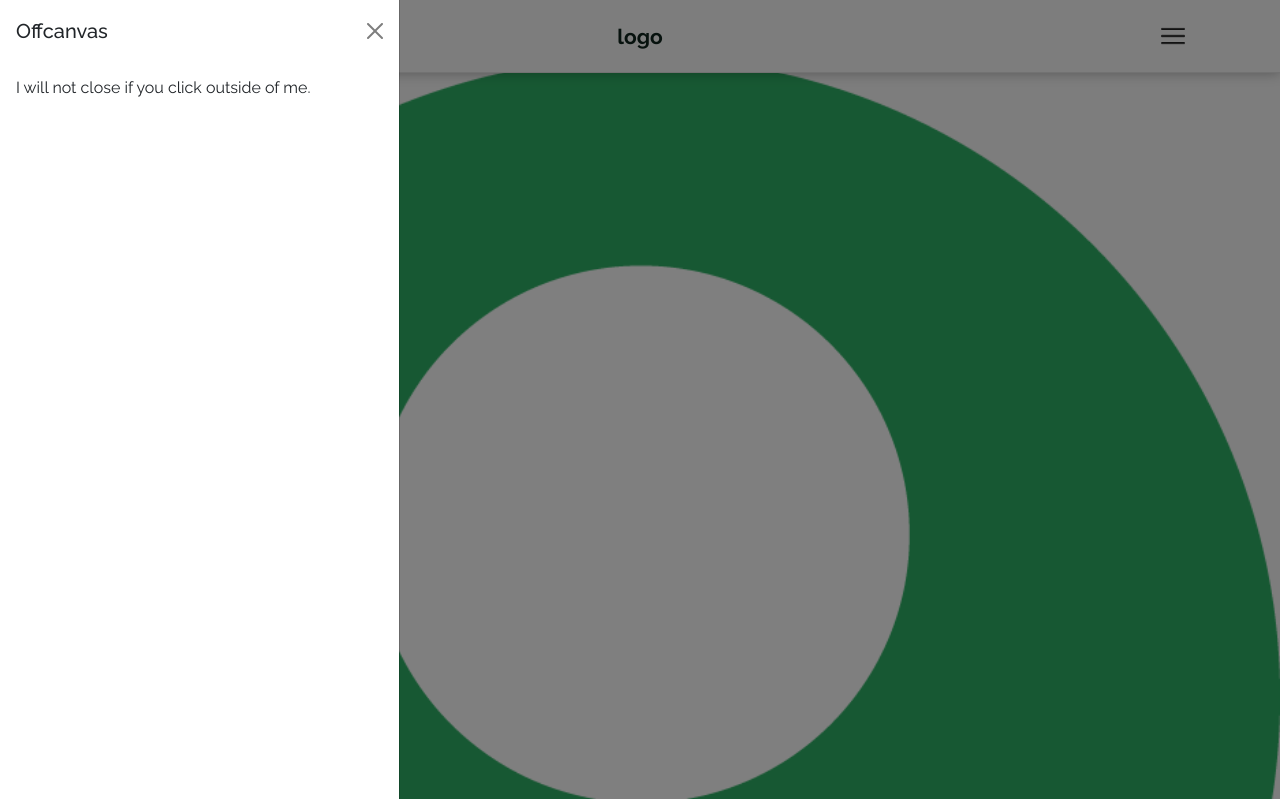
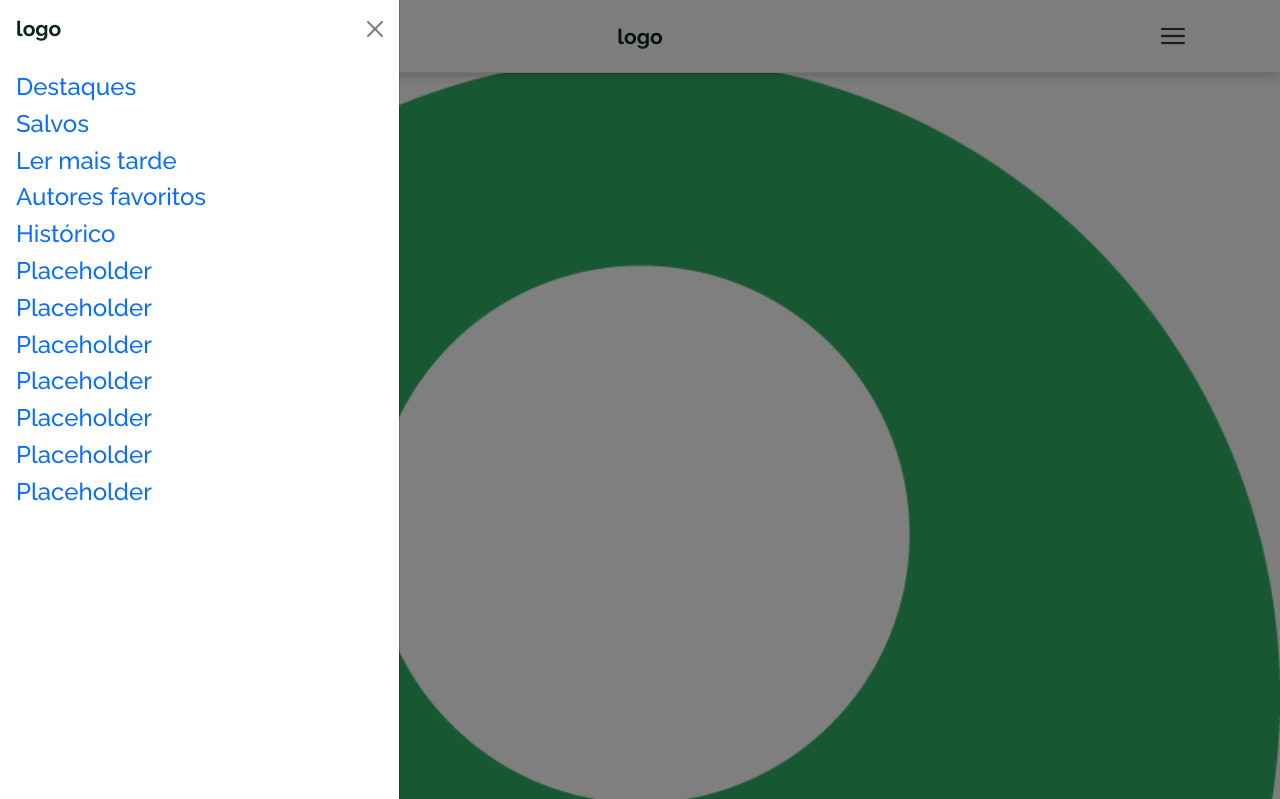
Before and after one commit to jvitor-alol/Saude-Solidaria, a Flask app: page /account in a window 1280 px wide, after a click that opens the changed part. Shown: the top 799 px of the page. Run offline with Flask 3, Linux system fonts and the light colour scheme; the visitor is signed in with stand-in values (Sample User, id 1); some libraries are stand-ins or nearby versions.

Commit message:
feat: add menu offcanvas

```diff
--- a/src/app/templates/base.html
+++ b/src/app/templates/base.html
@@ -108,7 +108,7 @@
           aria-labelledby="staticBackdropLabel"
         >
           <div class="offcanvas-header">
-            <h5 class="offcanvas-title" id="staticBackdropLabel">Offcanvas</h5>
+            <a class="logo" href="#">logo</a>
             <button
               type="button"
               class="btn-close"
@@ -117,7 +117,20 @@
             ></button>
           </div>
           <div class="offcanvas-body">
-            <div>I will not close if you click outside of me.</div>
+            <div>
+              <h4><a href="#">Destaques</a></h4>
+              <h4><a href="#">Salvos</a></h4>
+              <h4><a href="#">Ler mais tarde</a></h4>
+              <h4><a href="#">Autores favoritos</a></h4>
+              <h4><a href="#">Histórico</a></h4>
+              <h4><a href="#">Placeholder</a></h4>
+              <h4><a href="#">Placeholder</a></h4>
+              <h4><a href="#">Placeholder</a></h4>
+              <h4><a href="#">Placeholder</a></h4>
+              <h4><a href="#">Placeholder</a></h4>
+              <h4><a href="#">Placeholder</a></h4>
+              <h4><a href="#">Placeholder</a></h4>
+            </div>
           </div>
         </div>
       </nav>
```
